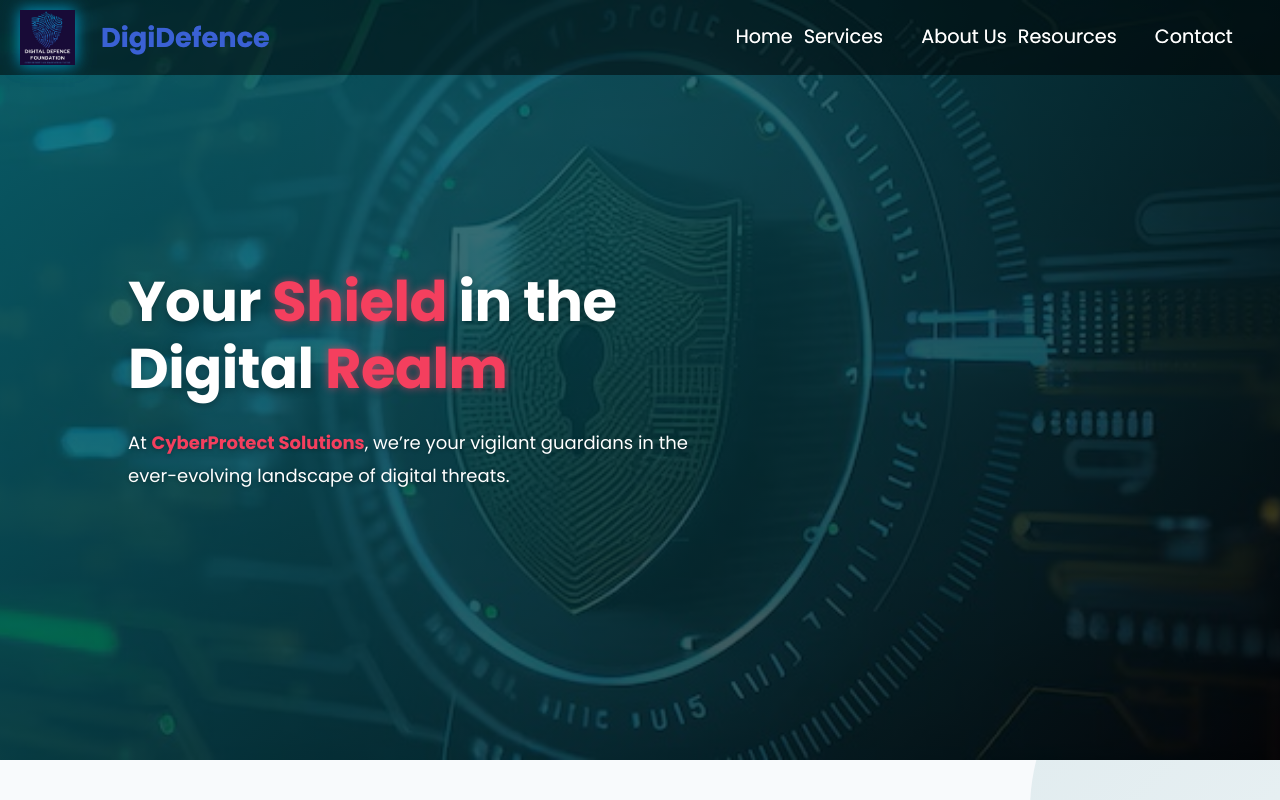
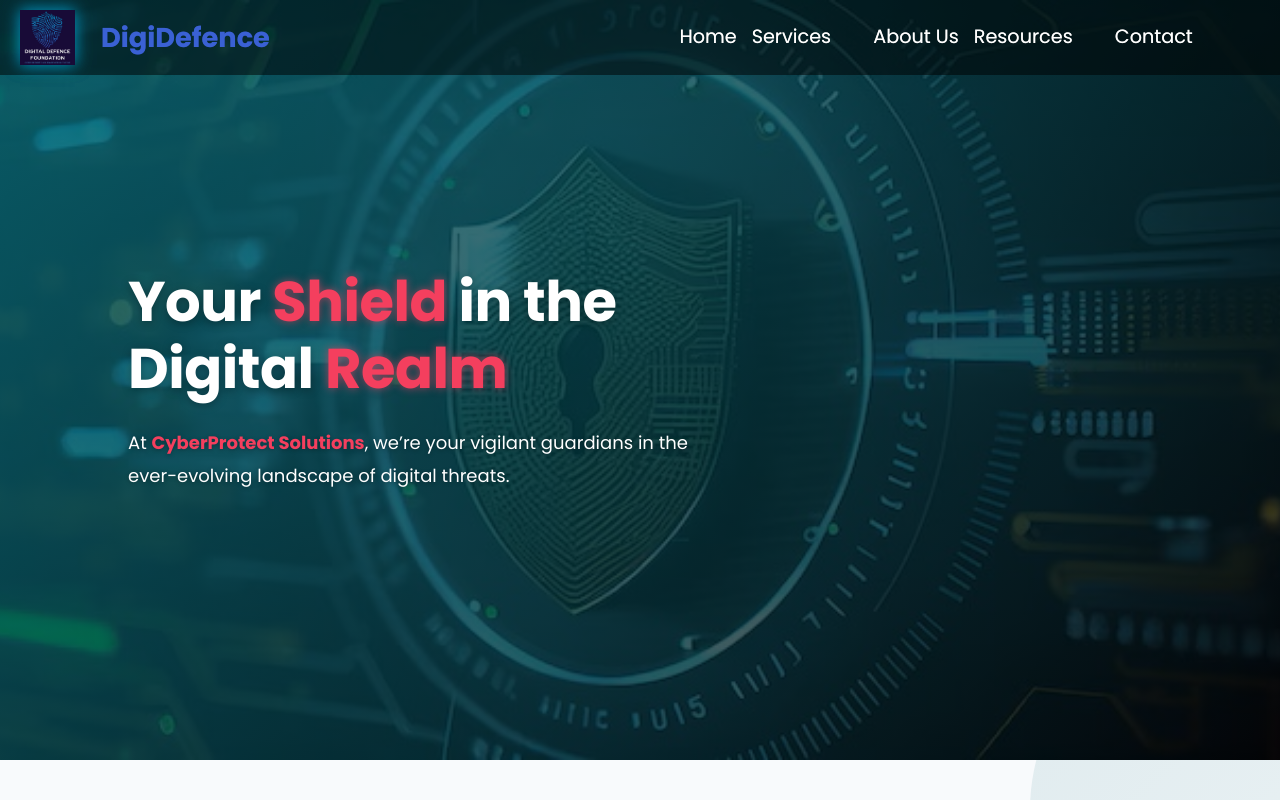
Before and after one commit to shreyas-urankar/Cyber-Protect-Project, a React (Create React App) app: page / in a window 1280 px wide. Shown: the top 800 px of the page. Built offline with nearby package versions, Linux system fonts and the light colour scheme; a web font is replaced by a local one.

Commit message:
updated navbar items shifted left for better visibility

```diff
--- a/src/styles/Navbar.css
+++ b/src/styles/Navbar.css
@@ -53,7 +53,8 @@
     display: flex;
     list-style: none;
     margin-left: auto;
-    gap: 11px; /* Even spacing */
+    gap: 15px; /* Even spacing */
+    margin-right: 40px;
 }
 
 .nav-links li {
```
